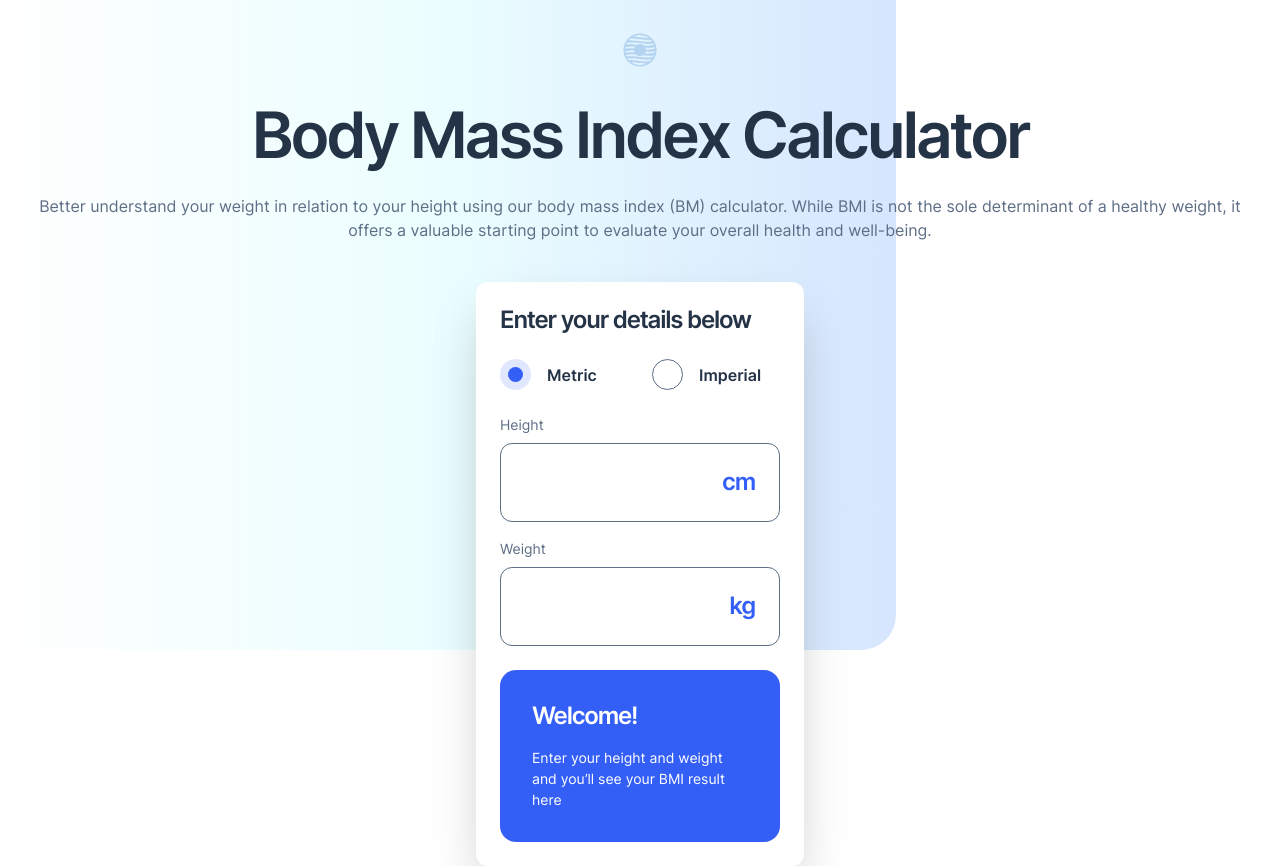
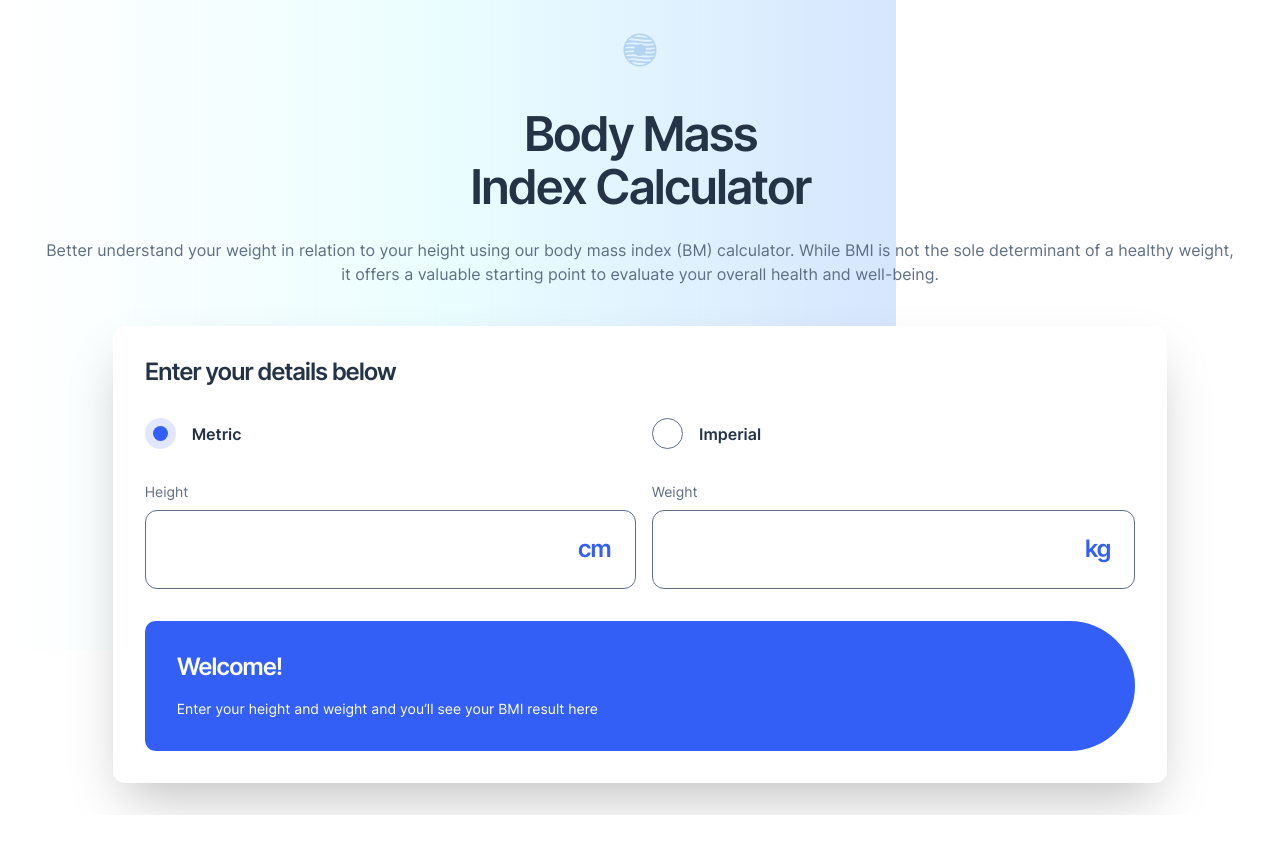
Before and after one commit to firatyedibela/bmi-calculator, a React (Vite) app: page / in a window 1280 px wide. After the commit the page ends 815 px from the top, so only its background shows below. Built offline with nearby package versions, Linux system fonts and the light colour scheme.

Commit message:
style: add mobile & tablet styles for calculator section

```diff
--- a/src/App.tsx
+++ b/src/App.tsx
@@ -6,11 +6,11 @@ function App() {
   return (
     <main className="font-main">
       <HeroImage />
-      <section className="px-6 pt-8">
-        <header className="text-center flex flex-col items-center gap-8">
+      <section className="px-6 sm:px-10 py-8 grid gap-8 md:gap-10">
+        <header className="text-center flex flex-col items-center gap-8 md:gap-10">
           <img src={pageLogo} alt="Page logo" className="w-9 h-9" />
           <div className="flex flex-col gap-6">
-            <h1 className="text-preset-2 text-blue-900 lg:text-[64px]">
+            <h1 className="text-preset-2 text-blue-900 text-center max-w-[350px] m-auto">
               Body Mass Index Calculator
             </h1>
             <p className="text-preset-6 text-grey-500">
@@ -21,8 +21,8 @@ function App() {
             </p>
           </div>
         </header>
+        <BmiCard />
       </section>
-      <BmiCard />
     </main>
   );
 }
--- a/src/components/BmiCard.tsx
+++ b/src/components/BmiCard.tsx
@@ -4,6 +4,7 @@ import { NumberInput } from './NumberInput';
 import { getIdealWeightRange } from '../utils/getIdealWeightRange';
 import { getMetricLength } from '../utils/getMetricLength';
 import { RadioIcon } from './RadioIcon';
+import clsx from 'clsx';
 
 type FormFields = {
   unitSystem: 'metric' | 'imperial';
@@ -63,14 +64,14 @@ export const BmiCard = () => {
   }
 
   return (
-    <div className="p-6 flex flex-col gap-6 max-w-82 bg-white rounded-xl mt-10 m-auto shadow-2xl">
+    <div className="p-6 sm:p-8 flex flex-col gap-6 sm:gap-8 bg-white rounded-xl m-auto shadow-2xl">
       <header>
         <h2 className="text-preset-4 text-blue-900">
           Enter your details below
         </h2>
       </header>
       <FormProvider {...methods}>
-        <form className="flex flex-col gap-6 w-full">
+        <form className="flex flex-col gap-6 sm:gap-8 w-full">
           <fieldset className="flex gap-6">
             <label className="flex items-center gap-4 cursor-pointer flex-1">
               <input
@@ -97,7 +98,12 @@ export const BmiCard = () => {
               </span>
             </label>
           </fieldset>
-          <div className="flex flex-col gap-4">
+          <div
+            className={clsx(
+              'flex flex-col gap-4',
+              !isImperial && 'sm:flex-row'
+            )}
+          >
             <fieldset>
               <legend className="mb-2 text-preset-7 text-grey-500">
                 Height
--- a/src/components/BmiResultCard.tsx
+++ b/src/components/BmiResultCard.tsx
@@ -30,16 +30,16 @@ export const BmiResultCard = ({
   }
 
   return (
-    <div className="w-[280px] p-8 bg-blue-500 rounded-[16px] flex flex-col gap-4 text-white">
+    <div className="result-card w-full p-8 bg-blue-500 flex flex-col gap-4 text-white m-auto">
       {!!bmiValue ? (
-        <div className="flex flex-col gap-6">
-          <div className="flex flex-col gap-2">
+        <div className="flex flex-col gap-6 sm:flex-row sm:justify-between sm:items-center ">
+          <div className="flex flex-col gap-2 flex-1">
             <span className="text-preset-6">Your BMI is...</span>
             <span className="text-preset-2">{bmiValue?.toFixed(1)}</span>
           </div>
 
           {unitSystem === 'metric' ? (
-            <p className="text-preset-7">
+            <p className="text-preset-7 flex-1">
               Your BMI suggests you’re a healthy weight. Your ideal weight is
               between{' '}
               <strong>
@@ -47,7 +47,7 @@ export const BmiResultCard = ({
               </strong>
             </p>
           ) : (
-            <p className="text-preset-7">
+            <p className="text-preset-7 flex-1">
               Your BMI suggests you’re a healthy weight. Your ideal weight is
               between{' '}
               <strong>
--- a/src/index.css
+++ b/src/index.css
@@ -58,6 +58,16 @@
   );
 }
 
+.result-card {
+  border-radius: 16px;
+}
+
+@media (min-width: 640px) {
+  .result-card {
+    border-radius: 24px 150px 150px 24px;
+  }
+}
+
 /* Chrome, Safari, Edge, Opera */
 input[type='number']::-webkit-inner-spin-button,
 input[type='number']::-webkit-outer-spin-button {
```
